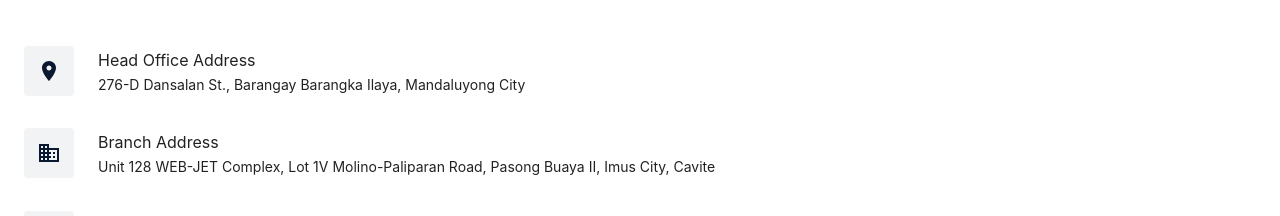
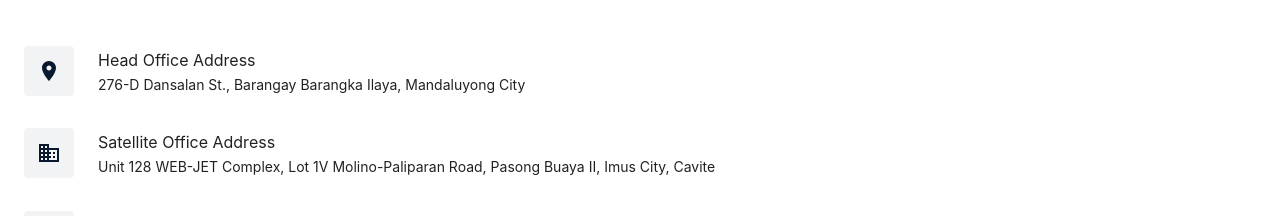
Before and after one commit to IamMark19/tgm-website, a React (Create React App) app: page / in a window 1280 px wide. Shown: the part 8500-8716 px from the top of the page. Built offline with nearby package versions, Linux system fonts and the light colour scheme.

Commit message:
update calling card
update calling card

```diff
--- a/src/components/Contact.jsx
+++ b/src/components/Contact.jsx
@@ -19,7 +19,7 @@ export default function Contact() {
   const [formData, setFormData] = useState({ name: '', email: '', subject: '', message: '' });
 
   // Update this path to where your PDF is stored (usually in the public folder)
-  const PDF_URL = "/TGM-Calling-Card.pdf";
+  const PDF_URL = "/TGM-Calling-Card.jpg";
 
   const handleSubmit = (e) => {
     e.preventDefault();
@@ -70,7 +70,7 @@ export default function Contact() {
                 color="primary"
                 size="small"
                 startIcon={<DownloadIcon />}
-                href={`${window.location.origin}/TGM-Calling-Card.pdf`}
+                href={`${window.location.origin}/TGM-Calling-Card.jpg`}
                 download="TGM_Business_Card.pdf"
                 sx={{ borderRadius: 2, fontWeight: 'bold' }}
                 >
@@ -86,7 +86,7 @@ export default function Contact() {
               />
               <ContactInfo
                 icon={<BranchIcon />}
-                title="Branch Address"
+                title="Satellite Office Address"
                 detail="Unit 128 WEB-JET Complex, Lot 1V Molino-Paliparan Road, Pasong Buaya II, Imus City, Cavite"
               />
               <ContactInfo
```
Also changed, not shown: public/TGM-Calling-Card.jpg (added), 1 other file (tests, documents, lock files or other folders).
